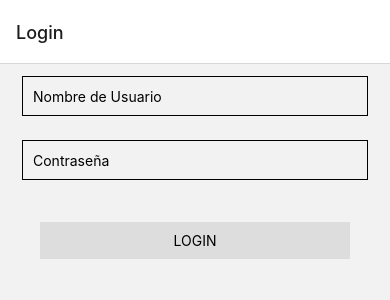
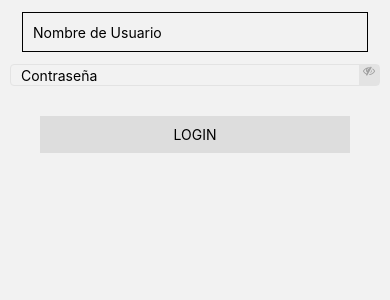
Before and after one commit to nicolasbillan/ORT-NT2-TP-React-Native, a React Native app in the folder fitness-app/: screen /Login in a window 390 px wide. Shown: the top 300 px of the page. Built offline with nearby package versions, Linux system fonts and the light colour scheme.

Commit message:
working login

```diff
--- a/fitness-app/App.js
+++ b/fitness-app/App.js
@@ -1,25 +1,46 @@
-import React from "react";
-import { StyleSheet, Text, View } from "react-native";
+
 import { NavigationContainer } from "@react-navigation/native";
 import { createNativeStackNavigator } from "@react-navigation/native-stack";
+import AsyncStorage from '@react-native-async-storage/async-storage';
 import LoginScreen from "./components/screens/LoginScreen";
 import TabsScreen from "./components/screens/TabsScreen";
+import React, { useReducer, useEffect } from 'react';
+import GlobalContext from './Context'
+import {Datos, reducer} from './reducer'
+
 
 const Stack = createNativeStackNavigator();
 
+
+
 export default function App() {
+
+  const [state,dispatch ] = useReducer(reducer, Datos)
+
+  useEffect(() => {
+    const data = AsyncStorage.getItem('token').then(
+        (data)=>{console.log("devuelve data",data)
+        if (data) {
+          const jsonData = JSON.parse(data)
+          dispatch({'type':'LOGIN', payload:{'email':jsonData.email, 'token':jsonData.token}})
+        }
+
+        })
+      },[])
+
       return (
+        <GlobalContext.Provider value={{state,dispatch}}>
           <NavigationContainer>
-      <Stack.Navigator initialRouteName='Login'>
-        <Stack.Screen name='Login' component={LoginScreen}></Stack.Screen>
-        <Stack.Screen
-          options={{
-            headerShown: false,
+            <Stack.Navigator
+                screenOptions={{
+                  headerShown: false
                 }}
-          name='Main'
-          component={TabsScreen}
-        ></Stack.Screen>
+            >
+              <Stack.Screen name="Login" component={LoginScreen} />
+              <Stack.Screen name="childNav" component={TabsScreen} />
+
             </Stack.Navigator>
           </NavigationContainer>
+        </GlobalContext.Provider>
       );
 }
--- /dev/null
+++ b/fitness-app/Context/index.js
@@ -0,0 +1,3 @@
+import React from "react"
+
+export default React.createContext({})
--- /dev/null
+++ b/fitness-app/components/elements/PasswordTextBox.js
@@ -0,0 +1,67 @@
+import React from 'react';
+import {TextInput, View, StyleSheet} from 'react-native';
+import Icon from 'react-native-vector-icons/FontAwesome';
+
+// TODO: better UI for login and password input
+/**
+ * TextInput component that can hide and show password input.
+ */
+export default function Password({onChange, icon, label, height}) {
+  const [value, onChangeText] = React.useState(onChange.value);
+  const [visible, setVisibility] = React.useState(false);
+  const [errorStatus, displayErrors] = React.useState(false);
+
+  const _icon = !visible ? 'eye-slash' : 'eye';
+  const _height = (height);
+
+  return (
+      <View style={styles.container}>
+        <TextInput
+          style={{
+            height: _height,
+            flex: 1,
+            alignSelf: 'stretch',
+            paddingHorizontal: (10),
+          }}
+          onChangeText={text => {
+            onChangeText(text);
+            onChange(text);
+          }}
+          onBlur={() => {
+            displayErrors(true);
+          }}
+          value={value}
+          placeholder={label}
+          secureTextEntry={!visible}
+        />
+        <Icon
+          name={_icon}
+          color={'#9e9e9e'}
+          onPress={() => setVisibility(!visible)}
+          style={[styles.icons, {height: _height, width: _height}]}
+        />
+      </View>
+
+  );
+};
+
+Password.defaultProps = {
+  label: '',
+  height: (20),
+};
+const styles = StyleSheet.create({
+  container: {
+    display: 'flex',
+    flexDirection: 'row',
+    alignItems: 'center',
+    alignSelf: 'stretch',
+    borderColor: '#e3e3e3',
+    borderWidth: 1,
+    borderRadius: 4,
+  },
+  icons: {
+    backgroundColor: '#e3e3e3',
+    textAlign: 'center',
+    textAlignVertical: 'center',
+  },
+});
--- a/fitness-app/components/screens/LoginScreen.js
+++ b/fitness-app/components/screens/LoginScreen.js
@@ -1,22 +1,70 @@
-import React from "react";
-import { Text, TextInput, TouchableOpacity, View } from "react-native";
 import styles from "../../styles";
 
+import React,{ useEffect, useState, useContext } from 'react';
+import { Text, View, TouchableOpacity, TextInput} from 'react-native';
+import GlobalContext from '../../Context'
+import PasswordTextBox from '../elements/PasswordTextBox'
+
 export default function App({ navigation }) {
+
+  const [email, setEmail] = useState("test@mail.com")
+  const [password, setPassword] = useState("abc123")
+  const {state,dispatch } =useContext(GlobalContext)
+
+
+  useEffect(()=>{
+      if (state.loggedIn)
+          navigation.navigate("childNav")
+
+  },[state.loggedIn])
+
+  function login() {
+
+    // TODO: Headers for CORS preflight request validation with local backend
+    // it should be in a configuration only for dev env.
+    const headers = new Headers()
+    headers.append("Content-type", "application/json")
+    headers.append("Access-Control-Allow-Origin", "http://localhost:3000/api/users/login")
+    headers.append("Access-Control-Allow-Methods", "POST")
+    headers.append("Access-Control-Allow-Headers", "Content-Type")
+
+    const requestOptions = {
+        method:"POST",
+        headers:headers,
+        body: JSON.stringify({"email": email, "password": password})
+      }
+
+    return fetch('http://localhost:3000/api/users/login', requestOptions )
+    .then( resp => {
+        if (!resp.ok)
+            throw Error("Error en login:" + resp.statusText)
+        return resp.json()
+    })
+    .then( jsonResp => {
+        console.log("resp json:", jsonResp)
+        // LOGIN OK
+        dispatch({'type':'LOGIN_AND_STORE', payload:{'email':email, 'token':jsonResp.token}})
+        navigation.navigate("childNav")
+    })
+    .catch( error => alert("Error:" + error))
+
+}
+
   return (
     <View style={styles.container}>
       <TextInput
         style={styles.input}
         placeholder='Nombre de Usuario'
+        onChangeText={setEmail}
       ></TextInput>
-      <TextInput
-        style={styles.input}
-        placeholder='Contraseña'
-        keyboardType='visible-password'
-      ></TextInput>
+      <PasswordTextBox
+        icon="lock"
+        label="Contraseña"
+        onChange={setPassword} />
       <TouchableOpacity
         style={styles.button}
-        onPress={() => navigation.navigate("Main")}
+        //onPress={() => navigation.navigate("Main")}
+        onPress={() => login()}
       >
         <Text>LOGIN</Text>
       </TouchableOpacity>
--- a/fitness-app/package.json
+++ b/fitness-app/package.json
@@ -8,13 +8,15 @@
     "eject": "expo eject"
   },
   "dependencies": {
+    "@react-native-async-storage/async-storage": "^1.15.11",
     "@react-navigation/bottom-tabs": "^6.0.9",
+    "@react-navigation/drawer": "^6.1.8",
     "@react-navigation/native": "^6.0.6",
     "@react-navigation/native-stack": "^6.2.5",
     "expo": "~43.0.0",
     "expo-status-bar": "~1.1.0",
-    "react": "17.0.1",
-    "react-dom": "17.0.1",
+    "react": "17.0.2",
+    "react-dom": "17.0.2",
     "react-native": "^0.66.2",
     "react-native-safe-area-context": "3.3.2",
     "react-native-screens": "~3.8.0",
--- /dev/null
+++ b/fitness-app/reducer.js
@@ -0,0 +1,42 @@
+import AsyncStorage from '@react-native-async-storage/async-storage';
+
+export const Datos = {
+    username :"",
+    first_name:"",
+    email:"",
+    token:"",
+    loggedIn:false
+}
+
+
+const storeToken = async (email,value) => {
+
+    try {
+      await AsyncStorage.setItem('token', JSON.stringify({email:email, token:value}))
+    } catch (e) {
+      // saving error
+    }
+
+  }
+
+
+
+  // Action tiene
+  // type:
+  // payload:
+export const reducer=(state, action) => {
+
+    switch(action.type) {
+        case 'LOGIN_AND_STORE':
+            storeToken(action.payload.email, action.payload.token)
+            return {...state, loggedIn:true, token:action.payload.token, email:action.payload.email}
+        case 'LOGIN':
+              return {...state, loggedIn:true, token:action.payload.token, email:action.payload.email}
+
+        case 'LOGOUT':
+            storeToken(null)
+            return {...state, loggedIn:false, token:null}
+
+    }
+
+}
```
Also changed, not shown: 1 other file (tests, documents, lock files or other folders). Lines whose indentation alone changed are shown as unchanged.
